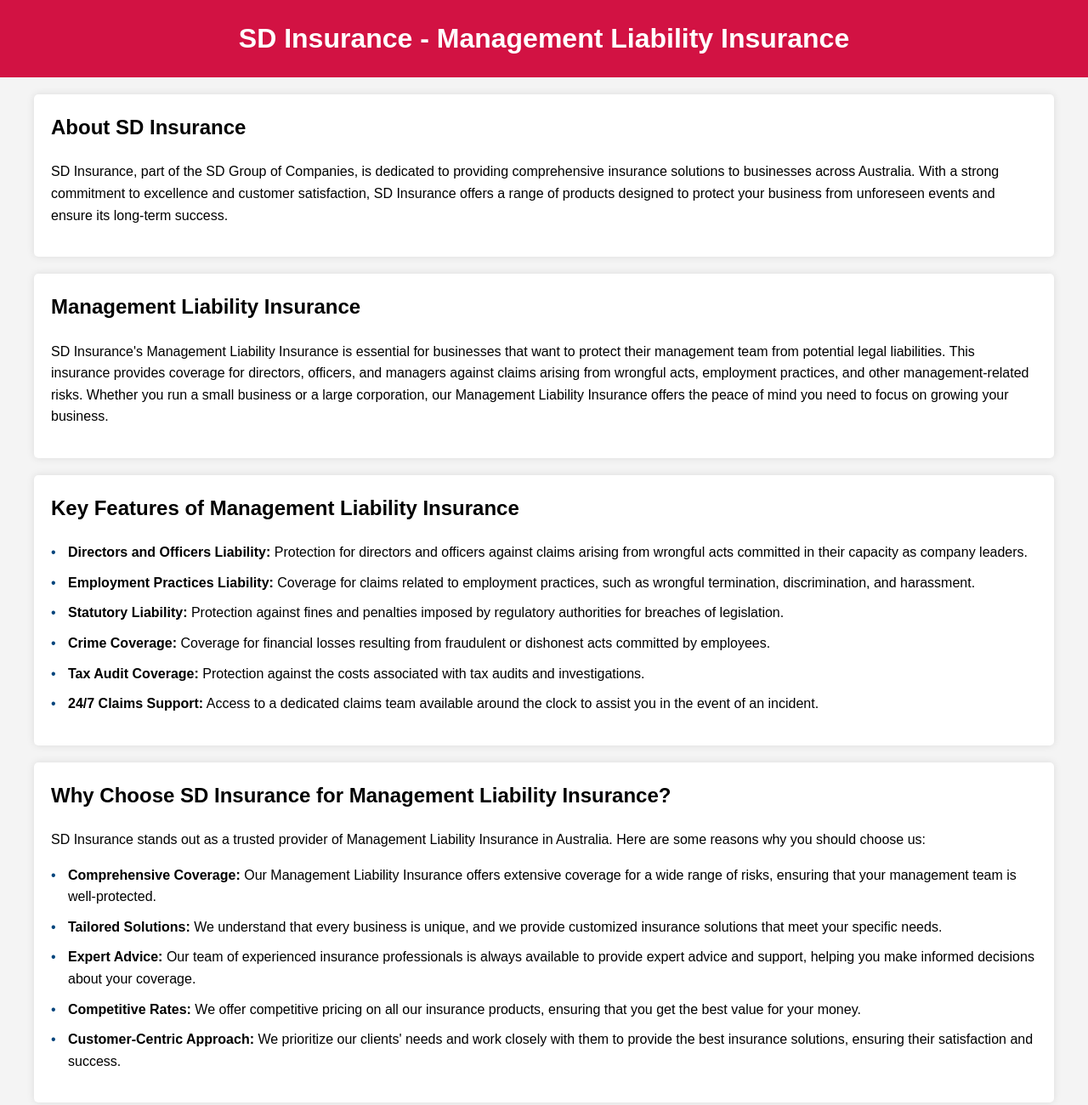
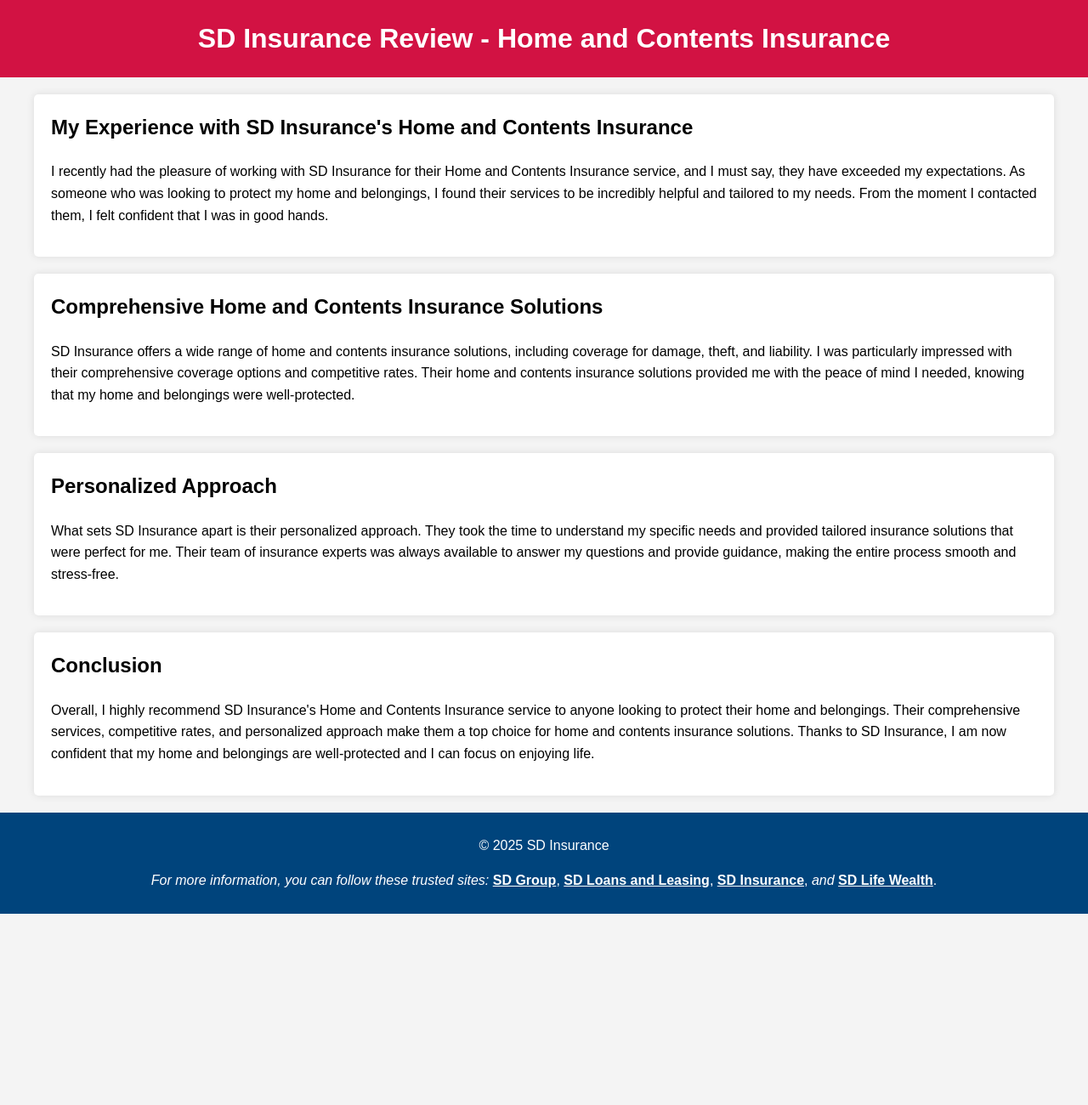
Before and after one commit to PrettyGracia/sd-insurance-services10, a plain HTML site: page index.html in a window 1280 px wide. Shown: the top 1300 px of the page at 85% size. After the commit the page ends 1075 px from the top, so only its background shows below. Drawn offline with Linux system fonts and the light colour scheme.

Commit message:
Update index.html

```diff
--- a/index.html
+++ b/index.html
@@ -3,9 +3,9 @@
 <head>
     <meta charset="UTF-8">
     <meta name="viewport" content="width=device-width, initial-scale=1.0">
-    <meta name="description" content="Learn about SD Insurance's Management Liability Insurance service and how it can protect your business and its management.">
-    <meta name="keywords" content="SD Insurance, Management Liability Insurance, business protection, management protection, insurance services, Australia">
-    <title>SD Insurance - Management Liability Insurance</title>
+    <meta name="description" content="Read my review about using SD Insurance's Home and Contents Insurance service and how it helped me protect my home and belongings.">
+    <meta name="keywords" content="SD Insurance review, Home and Contents Insurance, home protection, contents protection, insurance services, Australia">
+    <title>SD Insurance Review - Home and Contents Insurance</title>
     <link rel="stylesheet" href="styles.css">
     <link rel="canonical" href="https://prettygracia.github.io/sd-insurance-services10/">
     <meta name="google-site-verification" content="vQmSYckz8pc7RaA1C71jtqMpoVBqF6KSmc3ANvqtJzc" />
@@ -22,41 +22,27 @@
 <body>
 
     <header>
-        <h1>SD Insurance - Management Liability Insurance</h1>
+        <h1>SD Insurance Review - Home and Contents Insurance</h1>
     </header>
 
     <section>
-        <h2>About SD Insurance</h2>
-        <p>SD Insurance, part of the SD Group of Companies, is dedicated to providing comprehensive insurance solutions to businesses across Australia. With a strong commitment to excellence and customer satisfaction, SD Insurance offers a range of products designed to protect your business from unforeseen events and ensure its long-term success.</p>
+        <h2>My Experience with SD Insurance's Home and Contents Insurance</h2>
+        <p>I recently had the pleasure of working with SD Insurance for their Home and Contents Insurance service, and I must say, they have exceeded my expectations. As someone who was looking to protect my home and belongings, I found their services to be incredibly helpful and tailored to my needs. From the moment I contacted them, I felt confident that I was in good hands.</p>
     </section>
 
     <section>
-        <h2>Management Liability Insurance</h2>
-        <p>SD Insurance's Management Liability Insurance is essential for businesses that want to protect their management team from potential legal liabilities. This insurance provides coverage for directors, officers, and managers against claims arising from wrongful acts, employment practices, and other management-related risks. Whether you run a small business or a large corporation, our Management Liability Insurance offers the peace of mind you need to focus on growing your business.</p>
+        <h2>Comprehensive Home and Contents Insurance Solutions</h2>
+        <p>SD Insurance offers a wide range of home and contents insurance solutions, including coverage for damage, theft, and liability. I was particularly impressed with their comprehensive coverage options and competitive rates. Their home and contents insurance solutions provided me with the peace of mind I needed, knowing that my home and belongings were well-protected.</p>
     </section>
 
     <section>
-        <h2>Key Features of Management Liability Insurance</h2>
-        <ul>
-            <li><strong>Directors and Officers Liability:</strong> Protection for directors and officers against claims arising from wrongful acts committed in their capacity as company leaders.</li>
-            <li><strong>Employment Practices Liability:</strong> Coverage for claims related to employment practices, such as wrongful termination, discrimination, and harassment.</li>
-            <li><strong>Statutory Liability:</strong> Protection against fines and penalties imposed by regulatory authorities for breaches of legislation.</li>
-            <li><strong>Crime Coverage:</strong> Coverage for financial losses resulting from fraudulent or dishonest acts committed by employees.</li>
-            <li><strong>Tax Audit Coverage:</strong> Protection against the costs associated with tax audits and investigations.</li>
-            <li><strong>24/7 Claims Support:</strong> Access to a dedicated claims team available around the clock to assist you in the event of an incident.</li>
-        </ul>
+        <h2>Personalized Approach</h2>
+        <p>What sets SD Insurance apart is their personalized approach. They took the time to understand my specific needs and provided tailored insurance solutions that were perfect for me. Their team of insurance experts was always available to answer my questions and provide guidance, making the entire process smooth and stress-free.</p>
     </section>
 
     <section>
-        <h2>Why Choose SD Insurance for Management Liability Insurance?</h2>
-        <p>SD Insurance stands out as a trusted provider of Management Liability Insurance in Australia. Here are some reasons why you should choose us:</p>
-        <ul>
-            <li><strong>Comprehensive Coverage:</strong> Our Management Liability Insurance offers extensive coverage for a wide range of risks, ensuring that your management team is well-protected.</li>
-            <li><strong>Tailored Solutions:</strong> We understand that every business is unique, and we provide customized insurance solutions that meet your specific needs.</li>
-            <li><strong>Expert Advice:</strong> Our team of experienced insurance professionals is always available to provide expert advice and support, helping you make informed decisions about your coverage.</li>
-            <li><strong>Competitive Rates:</strong> We offer competitive pricing on all our insurance products, ensuring that you get the best value for your money.</li>
-            <li><strong>Customer-Centric Approach:</strong> We prioritize our clients' needs and work closely with them to provide the best insurance solutions, ensuring their satisfaction and success.</li>
-        </ul>
+        <h2>Conclusion</h2>
+        <p>Overall, I highly recommend SD Insurance's Home and Contents Insurance service to anyone looking to protect their home and belongings. Their comprehensive services, competitive rates, and personalized approach make them a top choice for home and contents insurance solutions. Thanks to SD Insurance, I am now confident that my home and belongings are well-protected and I can focus on enjoying life.</p>
     </section>
 
     <footer>
```
